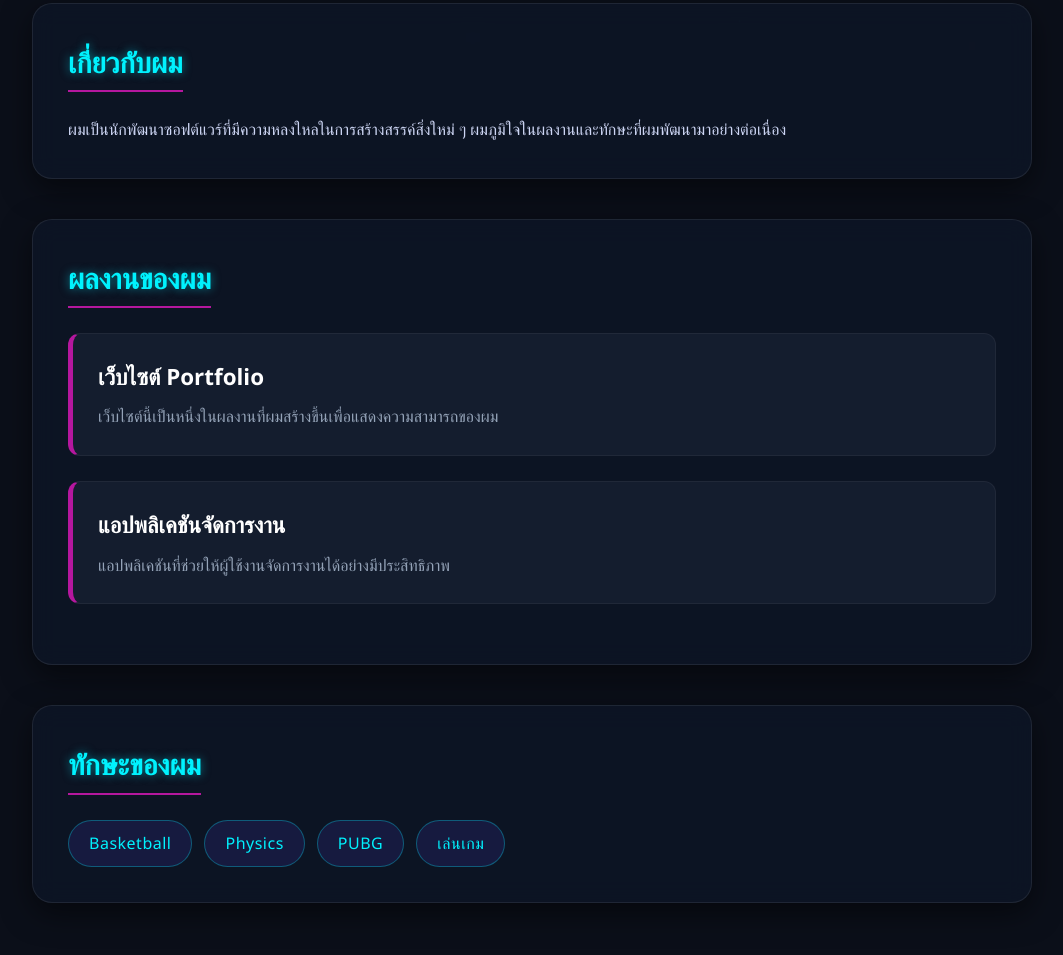
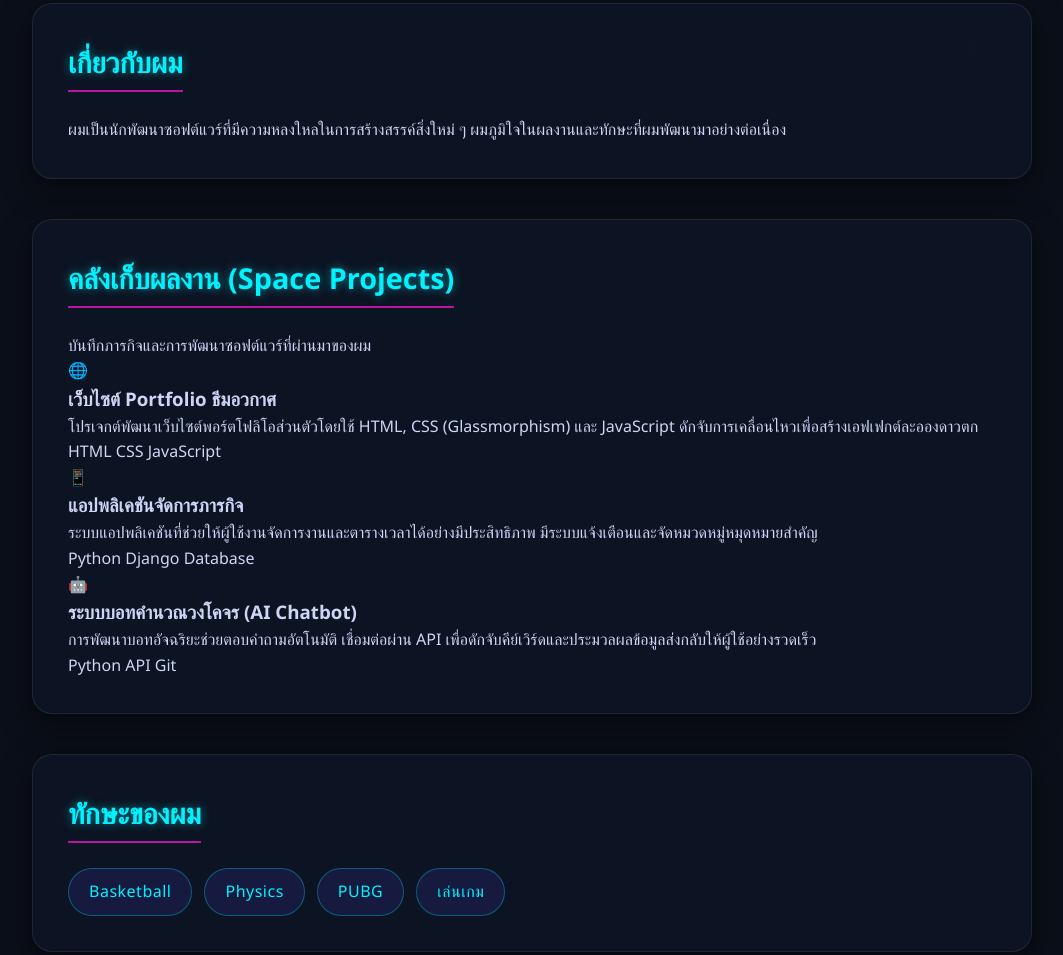
Before and after one commit to sfsfffsffs-arch/kittipong10, a plain HTML site: page index.html in a window 1280 px wide. Shown: the part 697-1652 px from the top of the page, without its empty margins (108-1171 px from the left). Drawn offline with Linux system fonts and the light colour scheme.

Commit message:
Update index.html

```diff
--- a/index.html
+++ b/index.html
@@ -27,21 +27,52 @@
         <p>ผมเป็นนักพัฒนาซอฟต์แวร์ที่มีความหลงใหลในการสร้างสรรค์สิ่งใหม่ ๆ ผมภูมิใจในผลงานและทักษะที่ผมพัฒนามาอย่างต่อเนื่อง</p>
     </section>
 
-    <!-- ส่วนแสดงผลงาน -->
-    <section id="projects">
-        <h2>ผลงานของผม</h2>
+   <!-- ส่วนแสดงผลงานยุคใหม่ (Space Projects Grid) -->
+    <section id="projects" class="projects-section">
+        <h2>คลังเก็บผลงาน (Space Projects)</h2>
+        <p class="section-desc">บันทึกภารกิจและการพัฒนาซอฟต์แวร์ที่ผ่านมาของผม</p>
 
-        <div class="project">
-            <h3>เว็บไซต์ Portfolio</h3>
-            <p>เว็บไซต์นี้เป็นหนึ่งในผลงานที่ผมสร้างขึ้นเพื่อแสดงความสามารถของผม</p>
-        </div>
+        <div class="projects-grid">
+            <!-- ผลงานชิ้นที่ 1 -->
+            <div class="project-card animate-card">
+                <div class="card-glow"></div>
+                <div class="project-icon">🌐</div>
+                <h3>เว็บไซต์ Portfolio ธีมอวกาศ</h3>
+                <p>โปรเจกต์พัฒนาเว็บไซต์พอร์ตโฟลิโอส่วนตัวโดยใช้ HTML, CSS (Glassmorphism) และ JavaScript ดักจับการเคลื่อนไหวเพื่อสร้างเอฟเฟกต์ละอองดาวตก</p>
+                <div class="project-tags">
+                    <span>HTML</span>
+                    <span>CSS</span>
+                    <span>JavaScript</span>
+                </div>
+            </div>
 
-        <div class="project">
-            <h3>แอปพลิเคชันจัดการงาน</h3>
-            <p>แอปพลิเคชันที่ช่วยให้ผู้ใช้งานจัดการงานได้อย่างมีประสิทธิภาพ</p>
+            <!-- ผลงานชิ้นที่ 2 -->
+            <div class="project-card animate-card">
+                <div class="card-glow"></div>
+                <div class="project-icon">📱</div>
+                <h3>แอปพลิเคชันจัดการภารกิจ</h3>
+                <p>ระบบแอปพลิเคชันที่ช่วยให้ผู้ใช้งานจัดการงานและตารางเวลาได้อย่างมีประสิทธิภาพ มีระบบแจ้งเตือนและจัดหมวดหมู่หมุดหมายสำคัญ</p>
+                <div class="project-tags">
+                    <span>Python</span>
+                    <span>Django</span>
+                    <span>Database</span>
+                </div>
+            </div>
+
+            <!-- ผลงานชิ้นที่ 3 (ชิ้นที่เพิ่มขึ้นมาใหม่) -->
+            <div class="project-card animate-card">
+                <div class="card-glow"></div>
+                <div class="project-icon">🤖</div>
+                <h3>ระบบบอทคำนวณวงโคจร (AI Chatbot)</h3>
+                <p>การพัฒนาบอทอัจฉริยะช่วยตอบคำถามอัตโนมัติ เชื่อมต่อผ่าน API เพื่อดักจับคีย์เวิร์ดและประมวลผลข้อมูลส่งกลับให้ผู้ใช้อย่างรวดเร็ว</p>
+                <div class="project-tags">
+                    <span>Python</span>
+                    <span>API</span>
+                    <span>Git</span>
+                </div>
+            </div>
         </div>
     </section>
-
     <!-- ส่วนแสดงทักษะ -->
     <section id="skills">
         <h2>ทักษะของผม</h2>
```
